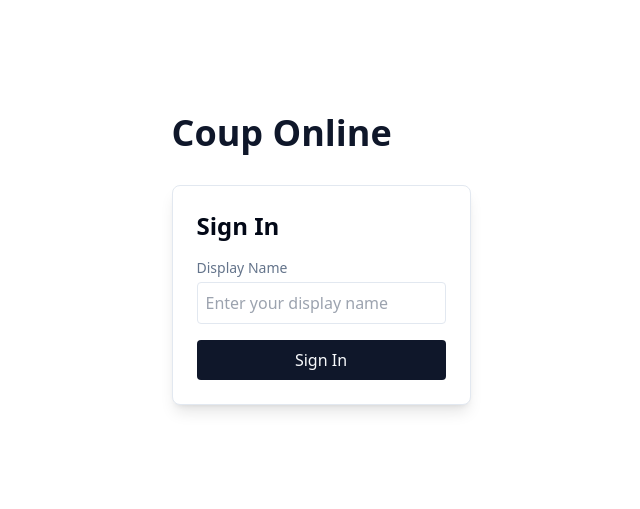
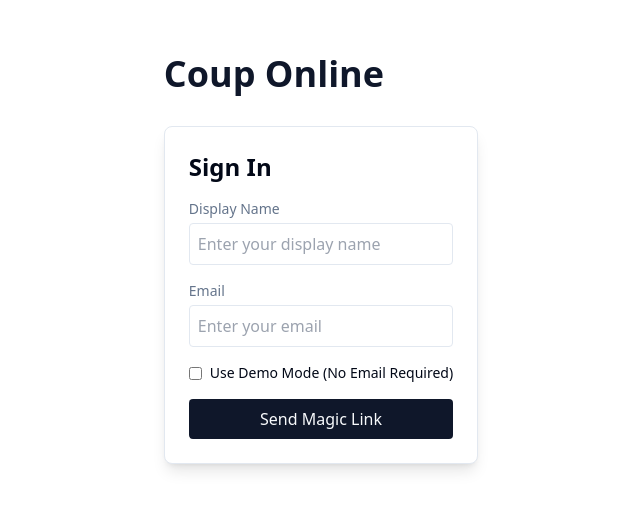
Before and after one commit to MasterZensei/Conspire-Hidden-Agenda, a React (Vite) app: page / in a window 1280 px wide. Shown: the part 141-650 px from the top of the page, without its empty margins (319-959 px from the left). Built offline with nearby package versions, Linux system fonts and the light colour scheme; no server answers; the database is empty.

Commit message:
Add demo mode and email authentication alternatives

```diff
--- a/src/lib/supabaseClient.ts
+++ b/src/lib/supabaseClient.ts
@@ -180,14 +180,19 @@ export type GameState = {
 // Initialize Supabase client
 export const supabase = createClient<Database>(supabaseUrl, supabaseAnonKey);
 
-// Helper function to anonymously sign in
-export const signInAnonymously = async () => {
+// Helper function to sign in with magic link
+export const signInWithEmail = async (email: string) => {
   try {
-    console.log('Attempting anonymous sign-in with Supabase...');
-    const { data, error } = await supabase.auth.signInAnonymously();
+    console.log('Attempting sign-in with email:', email);
+    const { data, error } = await supabase.auth.signInWithOtp({
+      email,
+      options: {
+        emailRedirectTo: window.location.origin,
+      },
+    });
 
     if (error) {
-      console.error('Error signing in anonymously:', error);
+      console.error('Error signing in with email:', error);
       console.error('Error details:', {
         message: error.message,
         status: error.status,
@@ -196,10 +201,32 @@ export const signInAnonymously = async () => {
       throw error;
     }
 
-    console.log('Sign-in successful:', data);
-    return { user: data.user, session: data.session };
+    console.log('Sign-in email sent successfully:', data);
+    return data;
   } catch (e) {
     console.error('Unexpected error during sign-in:', e);
+    throw e;
+  }
+};
+
+// Original anonymous sign-in (keep for backwards compatibility)
+export const signInAnonymously = async () => {
+  try {
+    console.log('Anonymous sign-in not supported, using Demo mode...');
+    // Create a fake user for demo purposes
+    const demoUser = {
+      id: `demo_${Math.random().toString(36).substring(2, 11)}`,
+      email: null,
+      app_metadata: {},
+      user_metadata: {},
+      aud: 'authenticated',
+      created_at: new Date().toISOString()
+    };
+
+    console.log('Created demo user:', demoUser);
+    return { user: demoUser, session: null };
+  } catch (e) {
+    console.error('Unexpected error during demo sign-in:', e);
     throw e;
   }
 };
--- a/src/pages/HomePage.tsx
+++ b/src/pages/HomePage.tsx
@@ -3,6 +3,7 @@ import { useNavigate } from 'react-router-dom';
 import { toast } from 'sonner';
 import { useAuth } from '../context/AuthContext';
 import { useLobbies } from '../hooks/useSupabase';
+import { signInWithEmail } from '../lib/supabaseClient';
 import { GameSettings } from '../lib/supabaseClient';
 
 export default function HomePage() {
@@ -13,6 +14,9 @@ export default function HomePage() {
   const [isSigningIn, setIsSigningIn] = useState(false);
   const [isCreatingLobby, setIsCreatingLobby] = useState(false);
   const [name, setName] = useState(displayName || '');
+  const [email, setEmail] = useState('');
+  const [useDemo, setUseDemo] = useState(false);
+  const [emailSent, setEmailSent] = useState(false);
   const [lobbyName, setLobbyName] = useState('');
   const [maxPlayers, setMaxPlayers] = useState(6);
   const [joinLobbyId, setJoinLobbyId] = useState('');
@@ -29,10 +33,24 @@ export default function HomePage() {
       return;
     }
 
+    if (!useDemo && !email.trim()) {
+      toast.error('Please enter an email or use demo mode');
+      return;
+    }
+
     try {
       setIsSigningIn(true);
+
+      if (useDemo) {
+        // Use the demo mode (anonymous sign-in)
         await signIn(name);
-      toast.success('Signed in successfully!');
+        toast.success('Signed in successfully with demo mode!');
+      } else {
+        // Use email sign-in
+        await signInWithEmail(email);
+        setEmailSent(true);
+        toast.success('Magic link sent to your email!');
+      }
     } catch (error) {
       console.error('Sign in error:', error);
       toast.error('Failed to sign in. Please try again.');
@@ -98,6 +116,21 @@ export default function HomePage() {
         // Sign In Form
         <div className="w-full max-w-md p-6 bg-card rounded-lg shadow-lg border border-border">
           <h2 className="text-2xl font-semibold mb-4 text-card-foreground">Sign In</h2>
+
+          {emailSent ? (
+            <div className="space-y-4">
+              <div className="p-4 bg-primary/10 rounded-md text-center">
+                <p className="text-primary font-medium">Magic link sent to your email!</p>
+                <p className="text-sm text-muted-foreground mt-2">Check your inbox and click the link to sign in.</p>
+              </div>
+              <button
+                onClick={() => setEmailSent(false)}
+                className="w-full bg-secondary text-secondary-foreground rounded p-2 hover:bg-secondary/90 transition"
+              >
+                Back to Sign In
+              </button>
+            </div>
+          ) : (
             <form onSubmit={handleSignIn} className="space-y-4">
               <div>
                 <label htmlFor="name" className="block text-sm font-medium text-muted-foreground mb-1">
@@ -114,14 +147,48 @@ export default function HomePage() {
                   required
                 />
               </div>
+
+              {!useDemo && (
+                <div>
+                  <label htmlFor="email" className="block text-sm font-medium text-muted-foreground mb-1">
+                    Email
+                  </label>
+                  <input
+                    id="email"
+                    type="email"
+                    value={email}
+                    onChange={(e) => setEmail(e.target.value)}
+                    placeholder="Enter your email"
+                    className="w-full p-2 rounded border border-input bg-background text-foreground"
+                    disabled={isSigningIn}
+                    required={!useDemo}
+                  />
+                </div>
+              )}
+
+              <div className="flex items-center">
+                <input
+                  id="useDemo"
+                  type="checkbox"
+                  checked={useDemo}
+                  onChange={(e) => setUseDemo(e.target.checked)}
+                  className="mr-2"
+                  disabled={isSigningIn}
+                />
+                <label htmlFor="useDemo" className="text-sm text-foreground">
+                  Use Demo Mode (No Email Required)
+                </label>
+              </div>
+
               <button
                 type="submit"
                 className="w-full bg-primary text-primary-foreground rounded p-2 hover:bg-primary/90 transition"
                 disabled={isSigningIn}
               >
-              {isSigningIn ? 'Signing In...' : 'Sign In'}
+                {isSigningIn ? 'Signing In...' : useDemo ? 'Sign In with Demo Mode' : 'Send Magic Link'}
               </button>
             </form>
+          )}
         </div>
       ) : (
         // Create Lobby Form
```
Lines whose indentation alone changed are shown as unchanged.
